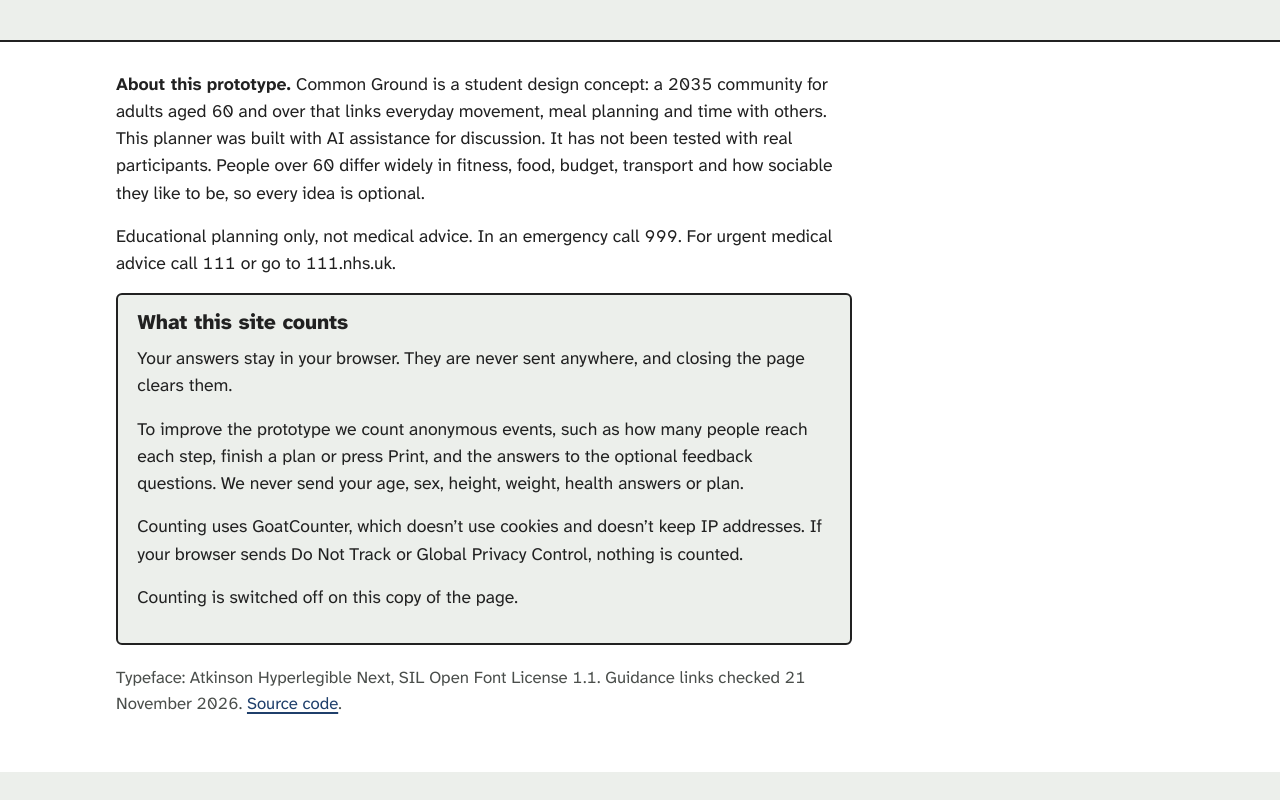
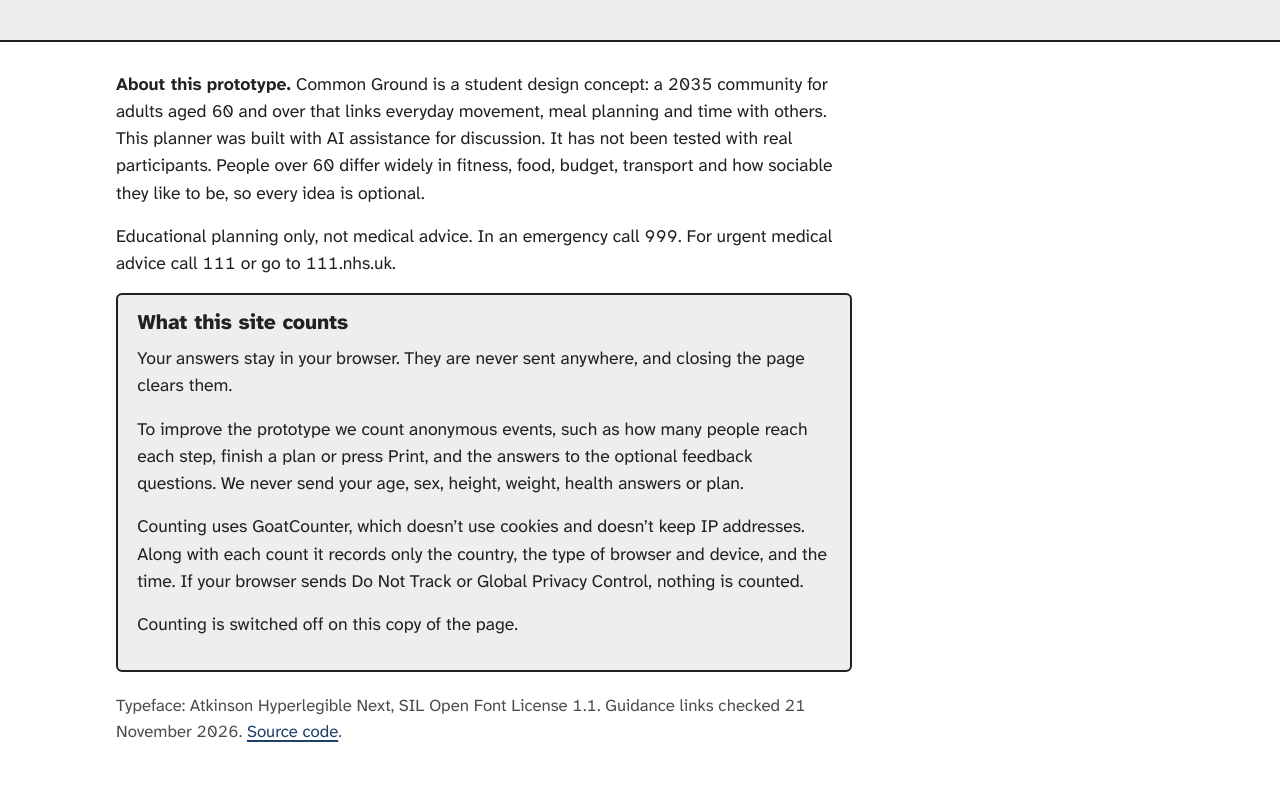
Before and after one commit to Echo-YZ/common-ground-planner, a plain HTML site: page index.html in a window 1280 px wide. Shown: the part 1142-1942 px from the top of the page. Before the commit the page ends 1914 px from the top, so only its background shows below. Drawn offline with Linux system fonts and the light colour scheme.

Commit message:
State what else GoatCounter records with each count
Co-Authored-By: Claude Opus 5.5 <noreply@anthropic.com>
Claude-Session: https://claude.ai/code/session_01GZmdXL4z8pBqKV3TdEfXSb

```diff
--- a/index.html
+++ b/index.html
@@ -593,7 +593,7 @@ footer p{max-width:46rem}
       <h2 id="privacyTitle">What this site counts</h2>
       <p>Your answers stay in your browser. They are never sent anywhere, and closing the page clears them.</p>
       <p>To improve the prototype we count anonymous events, such as how many people reach each step, finish a plan or press Print, and the answers to the optional feedback questions. We never send your age, sex, height, weight, health answers or plan.</p>
-      <p>Counting uses GoatCounter, which doesn’t use cookies and doesn’t keep IP addresses. If your browser sends Do Not Track or Global Privacy Control, nothing is counted.</p>
+      <p>Counting uses GoatCounter, which doesn’t use cookies and doesn’t keep IP addresses. Along with each count it records only the country, the type of browser and device, and the time. If your browser sends Do Not Track or Global Privacy Control, nothing is counted.</p>
       <p id="countState" role="status"></p>
       <button type="button" class="btn quiet" id="countToggle" hidden></button>
     </section>
```
Also changed, not shown: tools/template.html (+1 -1 lines), 1 other file.
